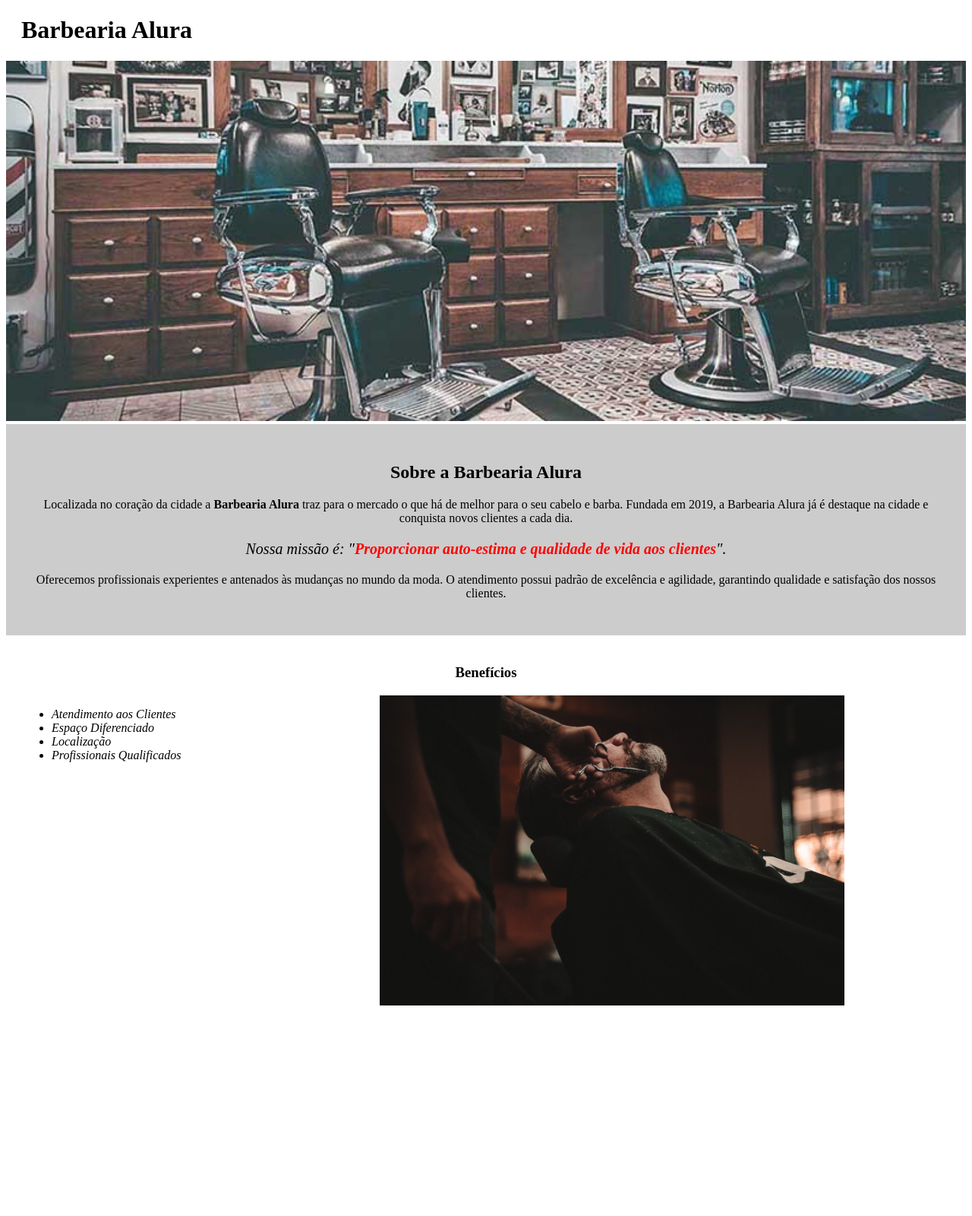
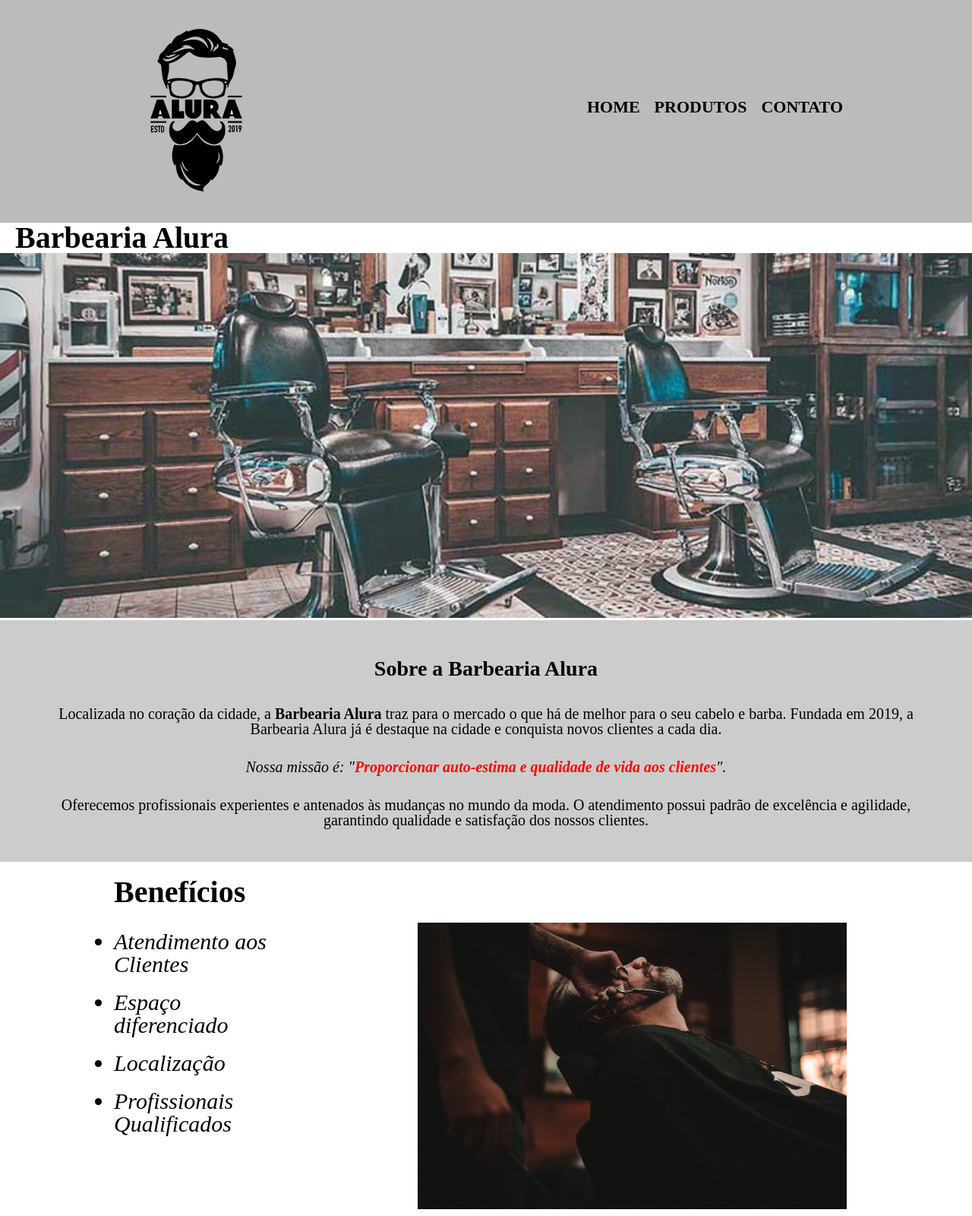
Before and after one commit to LLouzada/barbershop, a plain HTML site: page index.html in a window 1280 px wide. Shown: the top 1600 px of the page at 76% size. Before the commit the page ends 1355 px from the top, so only its background shows below. Drawn offline with Linux system fonts and the light colour scheme.

Commit message:
finhed adding header and footer to main page

```diff
--- /dev/null
+++ b/home.css
@@ -0,0 +1,139 @@
+/*header*/
+header{
+    background: #BBBBBB;
+    padding: 20px 0 20px 0;
+}
+
+.header {
+    position: relative;
+    width: 940px;
+    margin: 0 auto;
+}
+
+nav {
+    position: absolute;
+    top: 110px;
+    right: 0;
+}
+
+nav li {
+    display: inline;
+    margin: 0 0 0 15px;
+}
+
+nav a {
+    text-transform: uppercase;
+    color: #000000;
+    font-weight: bold;
+    font-size: 22px;
+    text-decoration: none;
+
+}
+
+nav a:hover {
+    color: #C78C19;
+    text-decoration: underline;
+}
+
+/*main*/
+#banner {
+    width: 100%;
+}
+
+.titulo-principal {
+    font-size: 40px;
+    padding-left: 20px;
+    font-weight: bold;
+}
+
+.titulo-centralizado {
+    font-size: 28px;
+	text-align: center;
+    font-weight: bold;
+    padding: 20px 0;
+}
+
+.principal{
+	background: #CCCCCC;
+	padding: 30px;
+}
+
+
+.principal p {
+    text-align: center;
+    padding: 15px;
+    font-size: 20px;
+}
+
+#missao {
+    font-size: 20px;
+    font-style: italic;
+}
+
+p strong {
+    font-weight: bold;
+}
+
+em strong {
+    color: #FF0000;
+    font-weight: bold;
+}
+
+em strong:hover {
+    font-size: 28px;
+
+}
+
+.beneficios {
+	background: #FFFFFF;
+	padding: 0 0 0 150px;
+    margin: 0 auto;
+}
+
+.itens {
+	font-style: italic
+}
+
+.titulo-centralizado1 {
+
+    font-size: 40px;
+    font-weight: bold;
+    margin: 20px 0;
+}
+
+.beneficios ul {
+	display: inline-block;
+	vertical-align: top;
+	width: 20%;
+	margin-right: 15%;
+    list-style-type: disc;
+    font-size: 30px;
+
+}
+.beneficios li {
+    padding: 10px 0;
+}
+
+.beneficios li:hover {
+    font-size: 28px;
+    color: #C78C19;;
+}
+
+.imagembeneficios {
+	width: 50%;
+    margin-bottom: 40px;
+}
+
+
+/*footer*/
+footer {
+    text-align: center;
+    background: url("bg.jpg");
+    padding: 40px 0;
+}
+
+.copyright {
+    color: #FFFFFF;
+    font-size: 13px;
+    margin: 20px 0 0;
+}
--- a/index.html
+++ b/index.html
@@ -3,18 +3,30 @@
     <head>
         <meta charset="UTF-8">
         <title>Barbearia Alura</title>
-        <link rel="stylesheet" href="style.css">
-
+        <link rel="stylesheet" href="reset.css">
+        <link rel="stylesheet" href="home.css">
     </head>
     <body>
         <header>
+            <div class="header">
+                <h1><img src="logo.png"></h1>
+                <nav>
+                    <ul>
+                        <li><a href="index.html">Home</a></li>
+                        <li><a href="produtos.html">Produtos</a></li>
+                        <li><a href="contato.html">Contato</a></li>
+                    </ul>
+                </nav>
+            </div>
+        </header>
+        <main>
             <h1 class="titulo-principal">Barbearia Alura</h1>
-        </header>
             <img id="banner" src="banner.jpg">
             <div class="principal">
+
                 <h2 class="titulo-centralizado">Sobre a Barbearia Alura</h2>
 
-            <p>Localizada no coração da cidade a <strong>Barbearia Alura</strong>
+                <p>Localizada no coração da cidade, a <strong>Barbearia Alura</strong>
                     traz para o mercado o que há de melhor para o seu
                     cabelo e barba. Fundada em 2019, a Barbearia Alura
                     já é destaque na cidade e conquista novos clientes
@@ -32,15 +44,21 @@
                 </p>
             </div>
             <div class="beneficios">
-            <h3 class="titulo-centralizado">Benefícios</h3>
+                <h3 class="titulo-centralizado1">Benefícios</h3>
 
                 <ul>
                     <li class="itens">Atendimento aos Clientes</li>
-                <li class="itens">Espaço Diferenciado</li>
+                    <li class="itens">Espaço diferenciado</li>
                     <li class="itens">Localização</li>
                     <li class="itens">Profissionais Qualificados</li>
                 </ul>
-            <img src="beneficios.jpg" class="imgbeneficios">
+
+                <img src="beneficios.jpg" class="imagembeneficios">
             </div>
+        </main>
+        <footer>
+            <img src="logo-branco.png">
+            <p class="copyright">&copy; Copyright Barbearia Alura 2022</p>
+        </footer>
     </body>
 </html>
--- /dev/null
+++ b/old/style.css
@@ -0,0 +1,53 @@
+body {
+
+}
+
+#banner {
+	width:100%;
+}
+
+.principal{
+	background: #CCCCCC;
+	padding: 30px;
+}
+
+.titulo-principal {
+	padding-left: 20px;
+}
+
+.titulo-centralizado {
+	text-align: center
+}
+
+p {
+	text-align: center;
+}
+
+#missao {
+	font-size: 20px
+}
+
+em strong {
+	color: #FF0000;
+}
+
+.itens {
+	font-style: italic
+}
+
+.beneficios {
+	background: #FFFFFF;
+	padding: 20px;
+	padding-bottom: 30px;
+}
+
+ul {
+	display: inline-block;
+	vertical-align: top;
+	width: 20%;
+	margin-right: 15%;
+}
+
+.imagembeneficios {
+	width: 50%;
+}
--- a/style.css
+++ /dev/null
@@ -1,53 +0,0 @@
-#banner {
-    width: 100%;
-}
-
-.principal {
-    background: #CCCCCC;
-    padding: 30px;
-}
-
-.titulo-principal{
-    padding-left: 20px;
-}
-
-.titulo-centralizado {
-    text-align: center;
-}
-
-p {
-    text-align: center;
-}
-
-#missao {
-    font-size: 20px;
-}
-
-em strong {
-    color: #FF0000;
-}
-
-.beneficios {
-    background: rgb(255, 255, 255);
-    padding: 20px;
-}
-
-h2 {
-    text-align: center;
-}
-
-ul {
-    display: inline-block;
-    vertical-align: top;
-    width: 20%;
-    margin-right: 15%;
-
-}
-
-.itens {
-    font-style: italic;
-}
-
-.imgbeneficios {
-    width: 50%;
-}
```
Also changed, not shown: old/index.html (added, +37 -0 lines), produtos.html (+1 -1 lines). Lines whose indentation alone changed are shown as unchanged.
